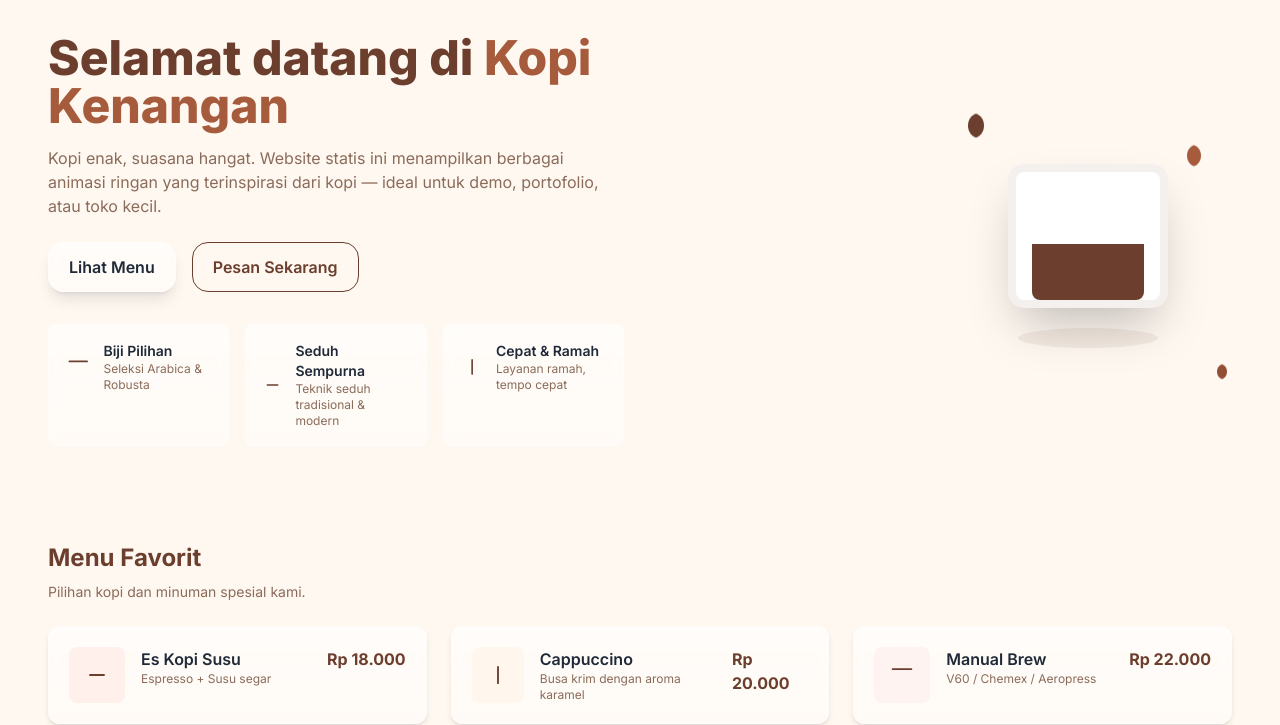
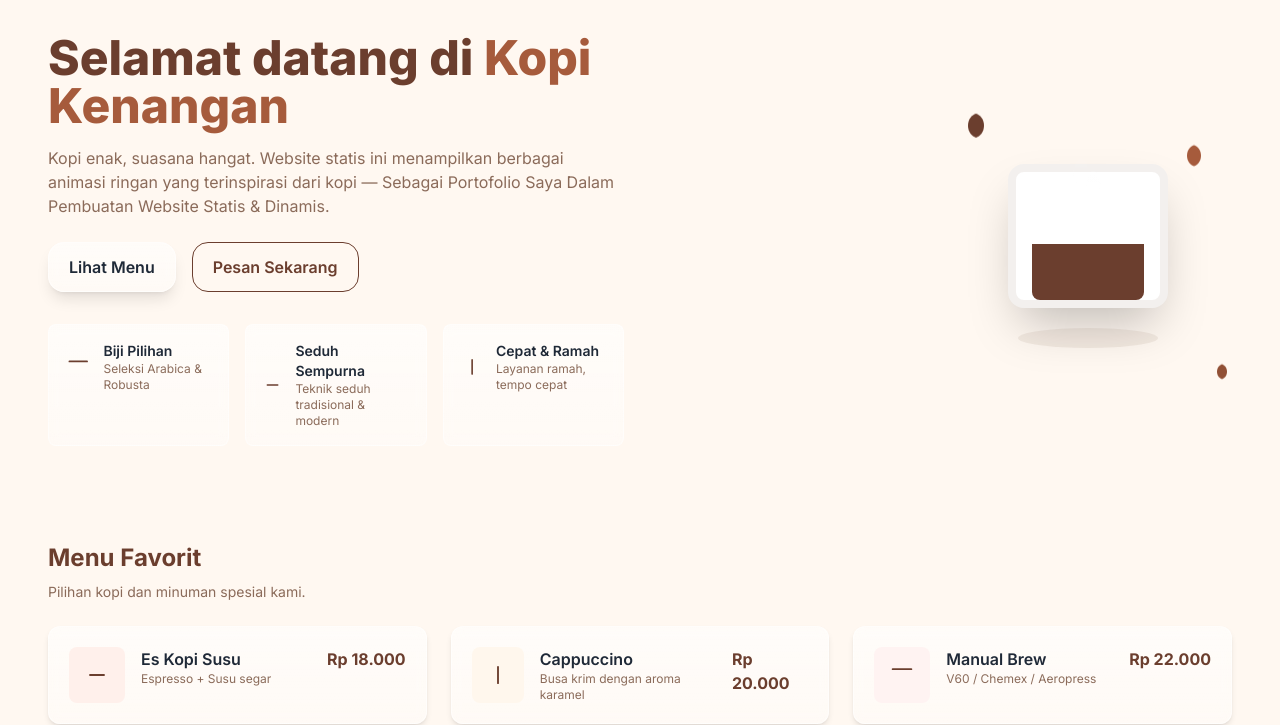
Before and after one commit to Amane224/Kopi-Kenangan, a plain HTML site: page index.html in a window 1280 px wide. Shown: the part 90-815 px from the top of the page. Drawn offline with nearby package versions, Linux system fonts and the light colour scheme.

Commit message:
Update index.html

```diff
--- a/index.html
+++ b/index.html
@@ -4,7 +4,7 @@
 <head>
   <meta charset="utf-8" />
   <meta name="viewport" content="width=device-width,initial-scale=1" />
-  <title>Kopi Kenangan — Statis</title>  <!-- Google Font -->  <link href="https://fonts.googleapis.com/css2?family=Inter:wght@300;400;600;700;800&display=swap" rel="stylesheet">
+  <title>Kopi Kenangan😏</title>  <!-- Google Font -->  <link href="https://fonts.googleapis.com/css2?family=Inter:wght@300;400;600;700;800&display=swap" rel="stylesheet">
   <!-- Tailwind CDN (for quick static demo) -->
   <script src="https://cdn.tailwindcss.com"></script>  <style>
     :root{--bg:#FFF8F1;--accent:#6B3E2E;--muted:#8b6b5a}
@@ -59,7 +59,7 @@
     <section class="grid md:grid-cols-2 gap-8 items-center">
       <div class="py-8">
         <h1 class="text-4xl md:text-5xl font-extrabold leading-tight" style="color:var(--accent)">Selamat datang di <span class="text-[color:#A65B3C]">Kopi Kenangan</span></h1>
-        <p class="mt-4 text-[color:var(--muted)]">Kopi enak, suasana hangat. Website statis ini menampilkan berbagai animasi ringan yang terinspirasi dari kopi — ideal untuk demo, portofolio, atau toko kecil.</p><div class="mt-6 flex gap-4">
+        <p class="mt-4 text-[color:var(--muted)]">Kopi enak, suasana hangat. Website statis ini menampilkan berbagai animasi ringan yang terinspirasi dari kopi — Sebagai Portofolio Saya Dalam Pembuatan Website Statis & Dinamis.</p><div class="mt-6 flex gap-4">
       <a class="cta inline-block px-5 py-3 rounded-2xl shadow-lg glass hover:shadow-xl transition-transform duration-200 font-semibold" href="#menu">Lihat Menu</a>
       <a class="inline-block px-5 py-3 rounded-2xl border border-[color:var(--accent)] text-[color:var(--accent)] font-semibold" href="#contact">Pesan Sekarang</a>
     </div>
```
